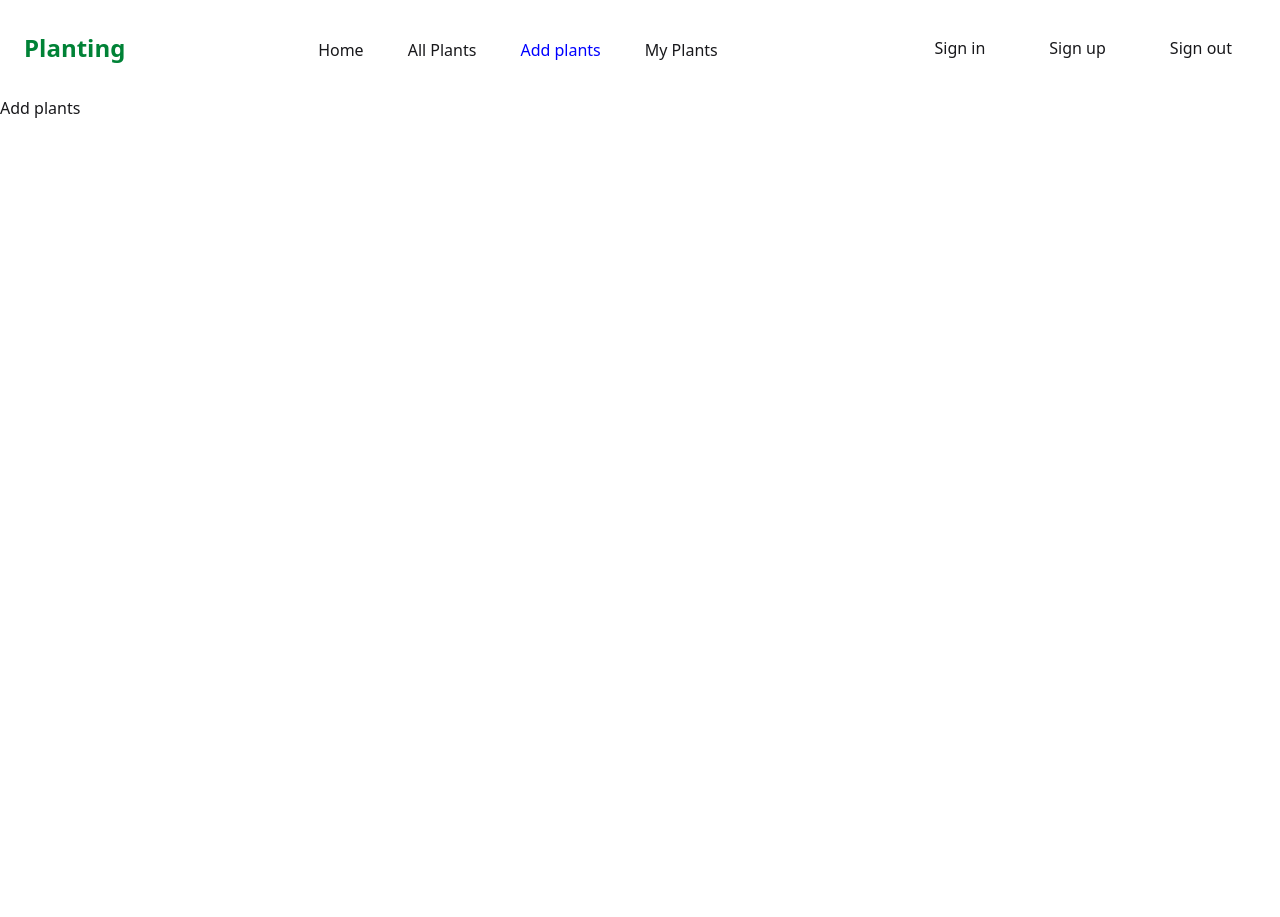
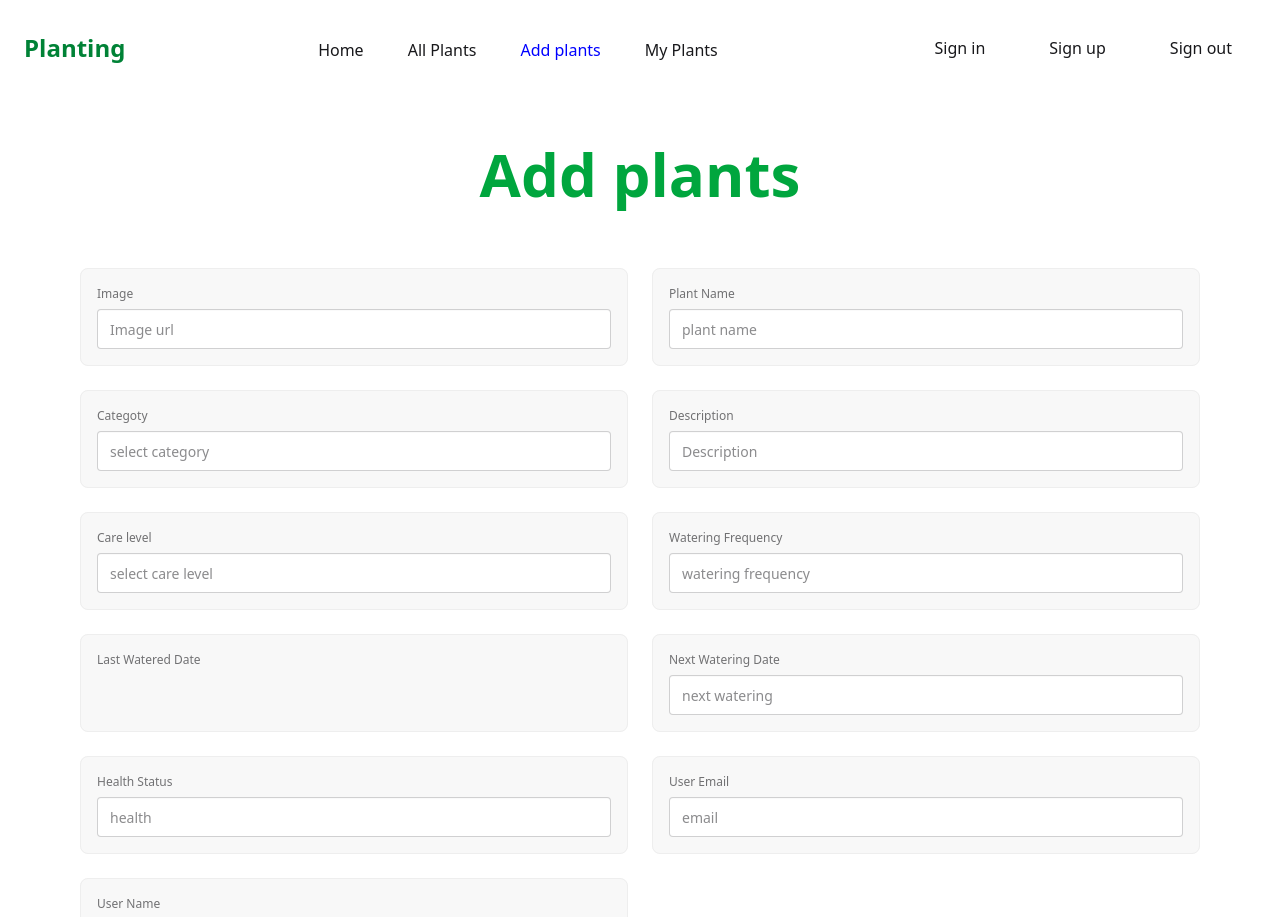
Before and after one commit to Abdul-Aziz-wasi/Tree-project, a React (Vite) app: page /addplants in a window 1280 px wide. Shown: the top 917 px of the page. Before the commit the page ends 800 px from the top, so only its background shows below. Built offline with nearby package versions, Linux system fonts and the light colour scheme; no server answers.

Commit message:
added some code

```diff
--- a/package.json
+++ b/package.json
@@ -12,6 +12,7 @@
   "dependencies": {
     "@tailwindcss/vite": "^4.1.7",
     "bootstrap": "^5.3.6",
+    "cally": "^0.8.0",
     "firebase": "^11.7.3",
     "react": "^19.1.0",
     "react-dom": "^19.1.0",
--- a/src/components/NewPlant.jsx
+++ b/src/components/NewPlant.jsx
@@ -4,6 +4,8 @@ const NewPlant = () => {
     return (
         <div className='mt-4'>
             <h3 className='text-2xl font-bold text-center text-green-500'>New Plants</h3>
+
+
         </div>
     );
 };
--- a/src/pages/AddPlant.jsx
+++ b/src/pages/AddPlant.jsx
@@ -1,9 +1,119 @@
 import React from 'react';
+import "cally";
+
 
 const AddPlant = () => {
+     const handleAddTree =(e)=>{
+        e.preventDefault()
+        const form =e.target;
+        const formData =new FormData(form);
+        const newTree =Object.fromEntries(formData.entries());
+        console.log(newTree);
+
+        fetch('http://localhost:3000/trees',{
+            method:'POST',
+            headers:{
+                'content-type':'application/json'
+            },
+            body: JSON.stringify(newTree)
+        })
+        .then(res=>res.json())
+        .then(data=>{
+            console.log(data)
+        })
+     }
+
     return (
-        <div>
-            Add plants
+        <div className='p-8'>
+           <div className='p-4 text-center text-green-600'>
+            <h1 className='text-6xl font-bold'>Add plants</h1>
+           </div>
+           <form onSubmit={handleAddTree}>
+            <div className='p-12 grid grid-cols-1 md:grid-cols-2 gap-6'>
+                    <fieldset className="fieldset bg-base-200 border-base-300 rounded-box border p-4">
+    <label className="label">Image</label>
+    <input type="text" name="image" className="input w-full" placeholder="Image url" />
+    </fieldset>
+                    <fieldset className="fieldset bg-base-200 border-base-300 rounded-box border p-4">
+    <label className="label">Plant Name</label>
+    <input type="text" name="name" className="input w-full" placeholder="plant name" />
+    </fieldset>
+                   <fieldset className="fieldset bg-base-200 border-base-300 rounded-box border p-4">
+                     <label className="label">Categoty</label>
+                     <input type="text" name='category' className="input w-full " placeholder="select category" list="browsers" />
+<datalist id="browsers">
+  <option value="succulent"></option>
+  <option value="fern"></option>
+  <option value="flowering"></option>
+</datalist>
+                   </fieldset>
+
+
+
+                    <fieldset className="fieldset bg-base-200 border-base-300 rounded-box border p-4">
+    <label className="label">Description</label>
+    <input type="text"  name="description" className="input w-full" placeholder="Description" />
+    </fieldset>
+                    <fieldset className="fieldset bg-base-200 border-base-300 rounded-box border p-4">
+                     <label className="label">Care level</label>
+                     <input type="text" name='care level' className="input w-full " placeholder="select care level" list="browsers" />
+<datalist id="browsers">
+  <option value="easy"></option>
+  <option value="moderate"></option>
+  <option value="difficult"></option>
+</datalist>
+                   </fieldset>
+                    <fieldset className="fieldset bg-base-200 border-base-300 rounded-box border p-4">
+    <label className="label">Watering Frequency </label>
+    <input type="text"  name="watering" className="input w-full" placeholder="watering frequency" />
+    </fieldset>
+
+
+                    <fieldset className="fieldset bg-base-200 border-base-300 rounded-box border p-4">
+    <label className="label">Last Watered Date </label>
+    {/*
+* Import Cally web component from CDN
+<script type="module" src="https://unpkg.com/cally"></script>
+
+* Or install as a dependency:
+npm i cally
+* and import it in JS
+import "cally";
+*/}
+
+{/* <button popoverTarget="cally-popover1" className="input input-border" id="cally1" style="anchorName:--cally1">
+  Pick a date
+</button>
+<div popover id="cally-popover1" className="dropdown bg-base-100 rounded-box shadow-lg" style="positionAnchor:--cally1">
+  <calendar-date class="cally" onchange={document.getElementById('cally1').innerText = this.value}>
+    <svg aria-label="Previous" className="fill-current size-4" slot="previous" xmlns="http://www.w3.org/2000/svg" viewBox="0 0 24 24"><path d="M15.75 19.5 8.25 12l7.5-7.5"></path></svg>
+    <svg aria-label="Next" className="fill-current size-4" slot="next" xmlns="http://www.w3.org/2000/svg" viewBox="0 0 24 24"><path d="m8.25 4.5 7.5 7.5-7.5 7.5"></path></svg>
+    <calendar-month></calendar-month>
+  </calendar-date>
+</div> */}
+    </fieldset>
+
+
+                    <fieldset className="fieldset bg-base-200 border-base-300 rounded-box border p-4">
+    <label className="label">Next Watering Date</label>
+    <input type="text"  name="next" className="input w-full" placeholder="next watering" />
+    </fieldset>
+                    <fieldset className="fieldset bg-base-200 border-base-300 rounded-box border p-4">
+    <label className="label">Health Status</label>
+    <input type="text"  name="health" className="input w-full" placeholder="health" />
+    </fieldset>
+                    <fieldset className="fieldset bg-base-200 border-base-300 rounded-box border p-4">
+    <label className="label">User Email</label>
+    <input type="text"  name="email" className="input w-full" placeholder="email" />
+    </fieldset>
+                    <fieldset className="fieldset bg-base-200 border-base-300 rounded-box border p-4">
+    <label className="label">User Name</label>
+    <input type="text"  name="user" className="input w-full" placeholder="user name" />
+    </fieldset>
+
+            </div>
+            <input type="submit" value="Add tree" className='btn w-full'/>
+           </form>
         </div>
     );
 };
```
Also changed, not shown: 1 other file (tests, documents, lock files or other folders).
